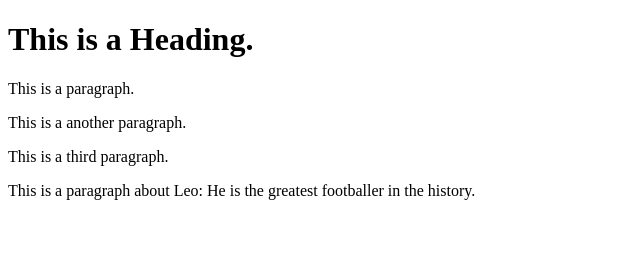
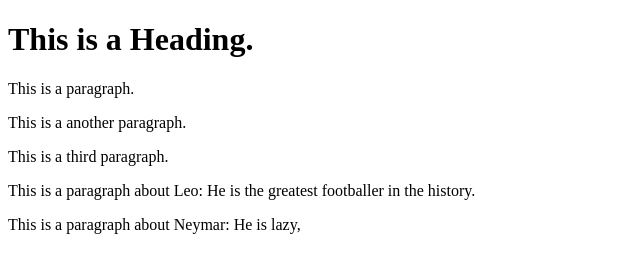
Before and after one commit to shohrukhyakhyoev/learning-git, a plain HTML site: page index.html in a window 1280 px wide. Shown: the whole page, without its empty margins (0-640 px from the left). Drawn offline with Linux system fonts and the light colour scheme.

Commit message:
added p tag about New index.html

```diff
--- a/index.html
+++ b/index.html
@@ -9,5 +9,6 @@
     <p>This is a another paragraph.</p>
     <p>This is a third paragraph.</p>
     <p>This is a paragraph about Leo: He is the greatest footballer in the history.</p>
+    <p>This is a paragraph about Neymar: He is lazy,</p>
 </body>
 </html>
```
